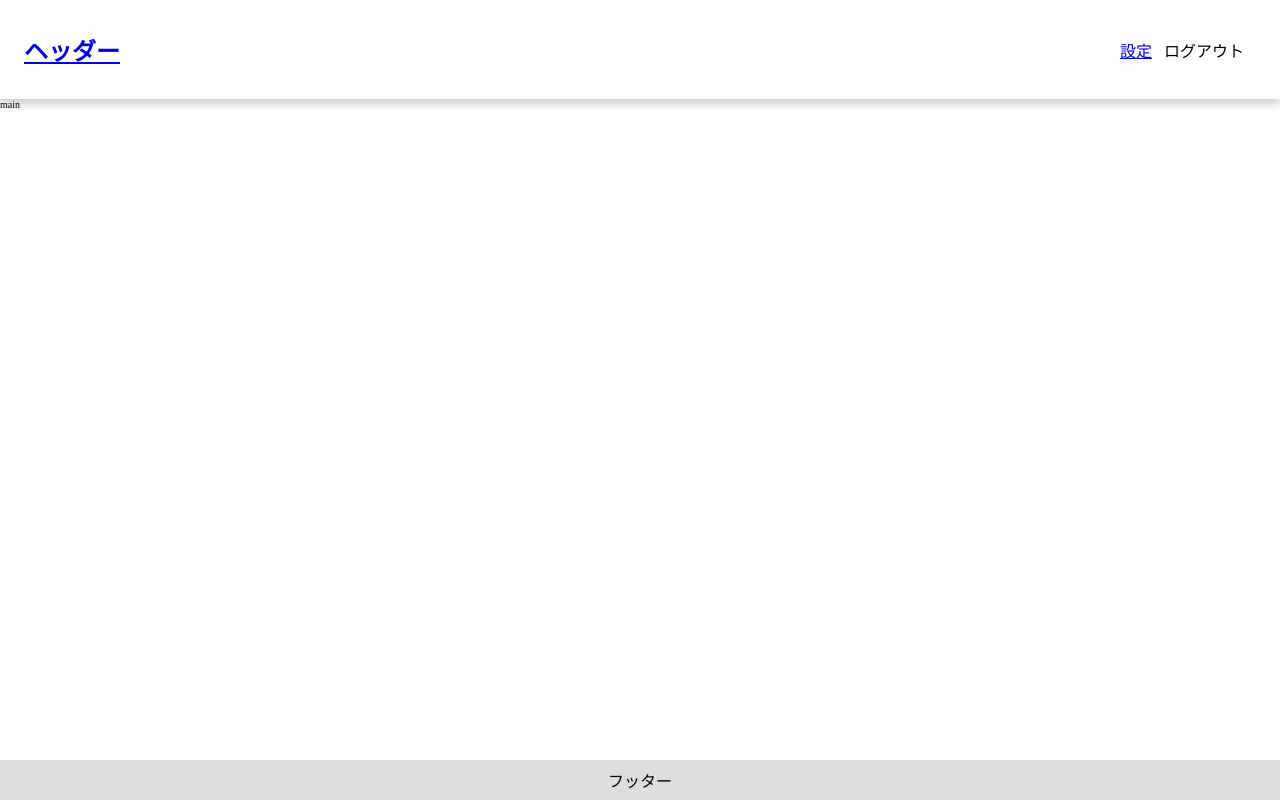
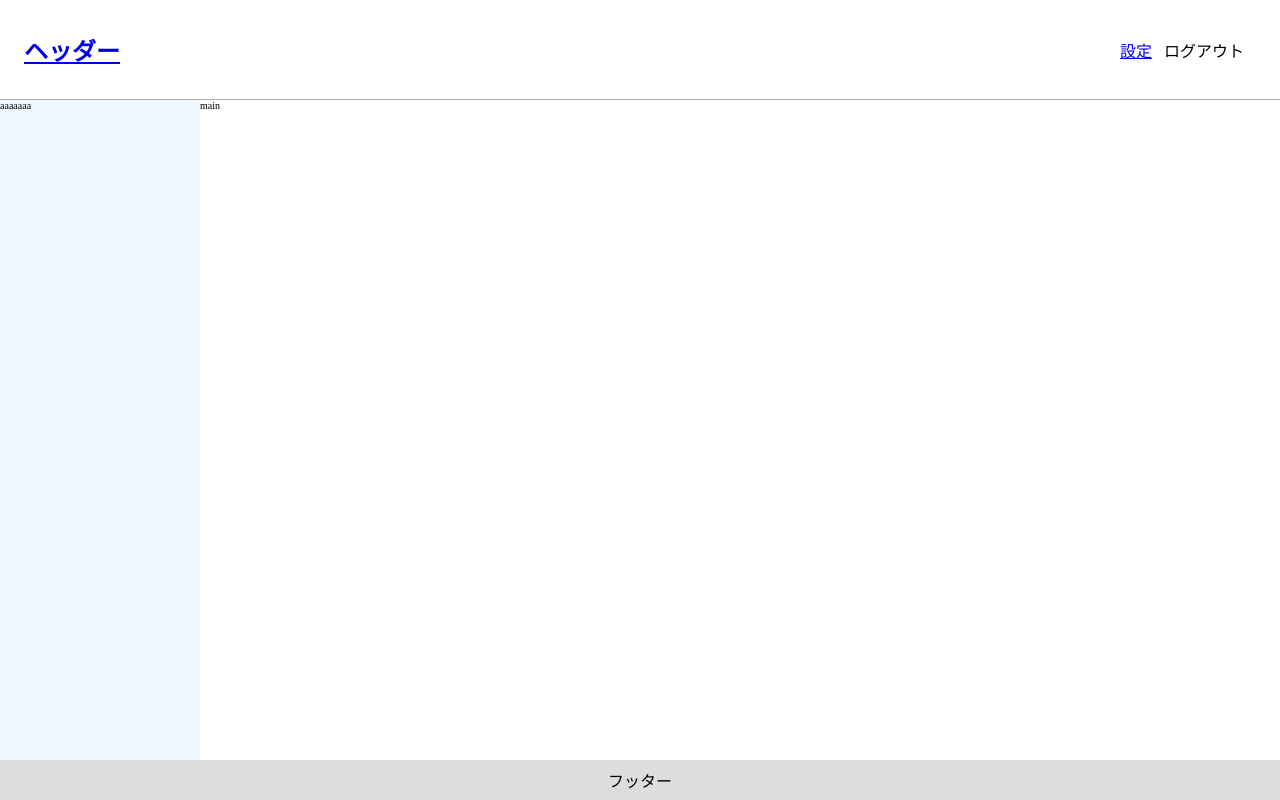
Before and after one commit to tarohatu2/StudyReact, a React (Vite) app: page / in a window 1280 px wide. Built offline with nearby package versions, Linux system fonts and the light colour scheme.

Commit message:
サイドバー追加

```diff
--- a/src/App.jsx
+++ b/src/App.jsx
@@ -7,10 +7,14 @@ function App() {
   return (
     <div className={style.container}>
       <AppHeader title="ヘッダー" />
-      <main>
-        <Outlet />
-      </main>
-      <aside></aside>
+      <div className={style.mainarea}>
+        <main className={style.main}>
+          <Outlet />
+        </main>
+        <aside className={style.sidebar}>
+          aaaaaaa
+        </aside>
+      </div>
       <AppFooter />
     </div>
   );
--- a/src/App.module.css
+++ b/src/App.module.css
@@ -1,3 +1,22 @@
 .container {
   width: 100vw;
+  height: inherit;
 }
+
+.mainarea {
+  display: flex;
+  flex-direction: row;
+  height: inherit;
+  z-index: 1;
+}
+
+.main {
+  order: 1;
+}
+
+.sidebar {
+  order: 0;
+  width: 20rem;
+  height: calc(100vh - (10rem + 2.4rem));
+  background-color: aliceblue;
+}
--- a/src/components/AppHeader/AppHeader.module.css
+++ b/src/components/AppHeader/AppHeader.module.css
@@ -1,7 +1,7 @@
 .hwrapper {
   width: 100%;
   background-color: #ffffff;
-  box-shadow: 0 0.5rem 1rem rgba(0, 0, 0, 0.2);
+  border-bottom: solid 0.1rem #ababab
 }
 
 .header {
```
